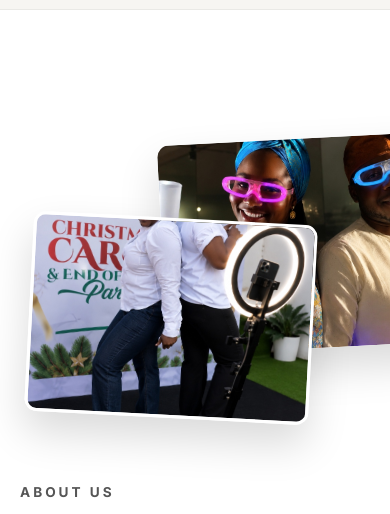
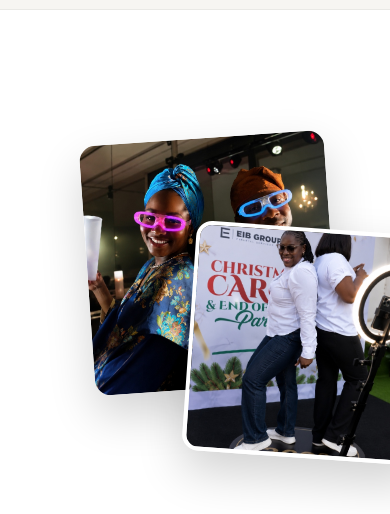
Before and after one commit to Nuru007/playfactory360, a plain HTML site: page index.html in a window 390 px wide. Shown: the part 1580-2094 px from the top of the page. Drawn offline with Linux system fonts and the light colour scheme.

Commit message:
Widen about section collage images to prevent excessive vertical cropping and ensure visibility

```diff
--- a/style.css
+++ b/style.css
@@ -524,14 +524,16 @@
 /* Collage */
 .collage-container {
   position: relative;
-  height: 520px;
+  height: 480px;
   width: 100%;
+  max-width: 500px;
+  margin: 0 auto;
 }
 
 .collage-img {
   position: absolute;
-  border-radius: 12px;
-  box-shadow: 0 20px 40px rgba(0, 0, 0, 0.15);
+  border-radius: 16px;
+  box-shadow: 0 20px 45px rgba(0, 0, 0, 0.18);
   transition: var(--transition-smooth);
   overflow: hidden;
 }
@@ -543,22 +545,23 @@
 }
 
 .collage-bg {
-  width: 60%;
-  height: 420px;
-  right: 10%;
+  width: 72%;
+  height: 380px;
+  left: 0;
   top: 0;
   z-index: 1;
-  transform: rotate(-3deg);
+  transform: rotate(-4deg);
 }
 
 .collage-fg {
-  width: 55%;
-  height: 400px;
-  left: 5%;
+  width: 70%;
+  height: 360px;
+  right: 0;
+  left: auto;
   bottom: 0;
   z-index: 2;
-  border: 6px solid var(--color-white);
-  transform: rotate(3deg);
+  border: 8px solid var(--color-white);
+  transform: rotate(4deg);
 }
 
 .collage-container:hover .collage-bg {
@@ -1466,20 +1469,22 @@
   }
 
   .collage-container {
-    height: 380px;
+    height: 400px;
+    max-width: 420px;
   }
 
   .collage-bg {
-    width: 65%;
+    width: 72%;
+    height: 310px;
+    left: 0;
+  }
+
+  .collage-fg {
+    width: 70%;
     height: 290px;
-    right: 5%;
-  }
-
-  .collage-fg {
-    width: 60%;
-    height: 270px;
-    left: 2%;
-    border-width: 4px;
+    right: 0;
+    left: auto;
+    border-width: 6px;
   }
 
   .about-text h2 {
@@ -1575,20 +1580,22 @@
   }
 
   .collage-container {
-    height: 280px;
+    height: 320px;
+    max-width: 340px;
   }
 
   .collage-bg {
-    width: 65%;
-    height: 210px;
-    right: 5%;
+    width: 72%;
+    height: 250px;
+    left: 0;
   }
 
   .collage-fg {
-    width: 60%;
-    height: 200px;
-    left: 2%;
-    border-width: 3px;
+    width: 70%;
+    height: 230px;
+    right: 0;
+    left: auto;
+    border-width: 4px;
   }
 
   .services-left h2 {
```
